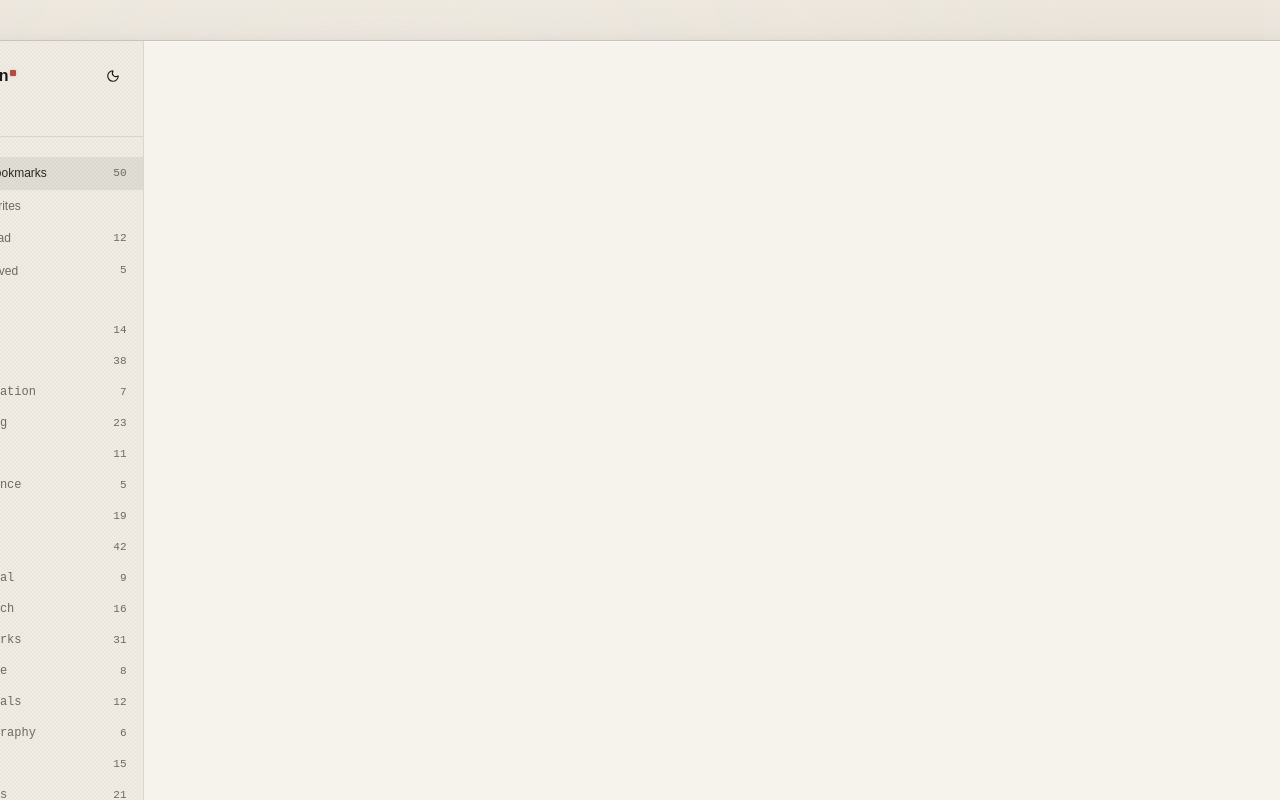
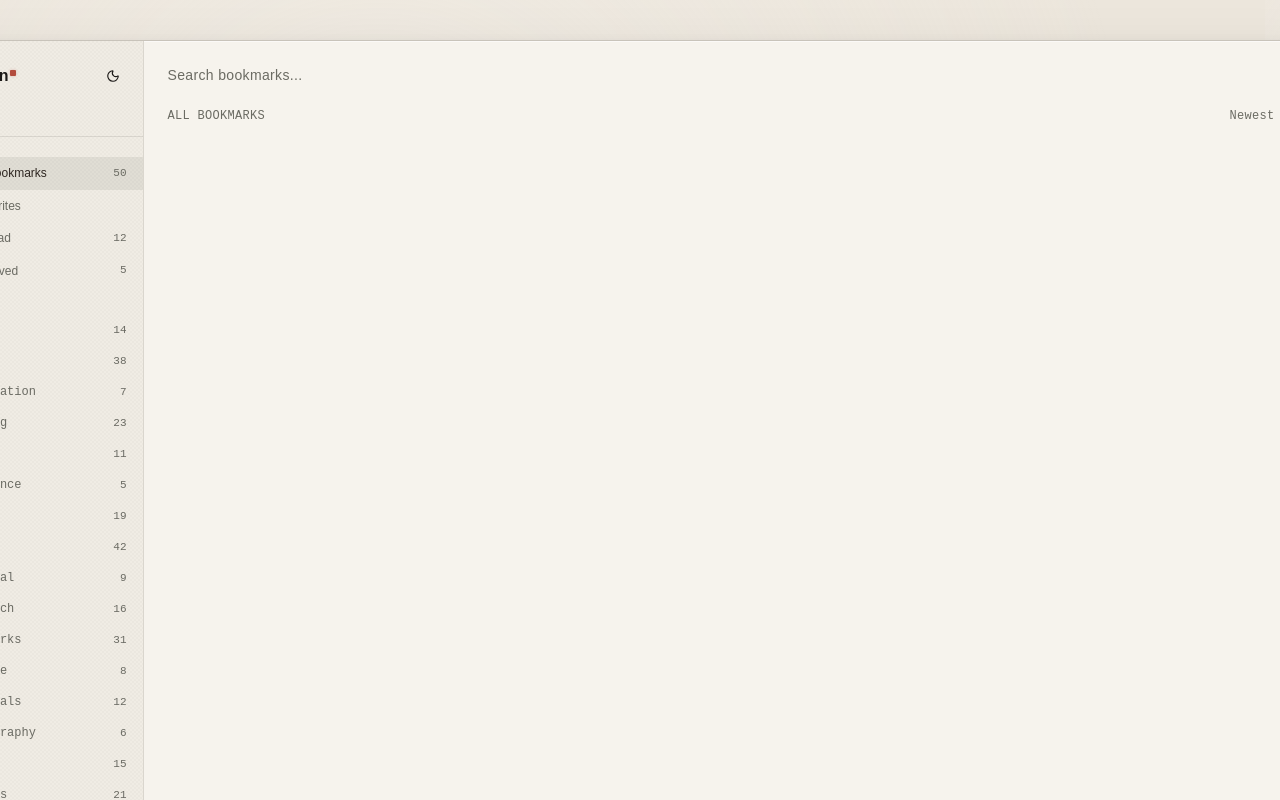
Before and after one commit to ogzhanolguncu/ronin, a React (Vite) app in the folder web2/: page / in a window 1280 px wide. Shown: the top 800 px of the page. Built offline with nearby package versions, Linux system fonts and the light colour scheme.

Commit message:
feat: add toolbar

```diff
--- a/web2/src/App.tsx
+++ b/web2/src/App.tsx
@@ -1,9 +1,11 @@
 import { Sidebar } from "./components/sidebar";
+import { Content } from "./components/content";
 
 function App() {
   return (
     <div className="app">
       <Sidebar />
+      <Content />
     </div>
   );
 }
--- /dev/null
+++ b/web2/src/components/content/index.tsx
@@ -0,0 +1,12 @@
+import { ContentToolbar } from "./toolbar";
+
+export function Content() {
+  return (
+    <main className="flex h-full flex-col overflow-hidden">
+      <ContentToolbar />
+      <div className="flex-1 overflow-y-auto">
+        {/* future: bookmark cards */}
+      </div>
+    </main>
+  );
+}
--- /dev/null
+++ b/web2/src/components/content/toolbar.tsx
@@ -0,0 +1,32 @@
+import { SearchIcon } from "@/components/ui/icons";
+import { Input } from "@/components/ui/input";
+import { NativeSelect, NativeSelectOption } from "@/components/ui/native-select";
+
+export function ContentToolbar() {
+  return (
+    <>
+      <div className="px-6 pt-6 pb-4">
+        <div className="flex items-center gap-2">
+          {/* <SearchIcon className="size-3.5 text-sumi" /> */}
+          <Input
+            variant="ghost"
+            placeholder="Search bookmarks..."
+            className="search-input flex-1"
+          />
+        </div>
+      </div>
+
+      <div className="flex items-baseline justify-between px-6 pb-4">
+        <h2 className="text-xs font-mono tracking-wide text-muted2 uppercase">
+          All bookmarks
+        </h2>
+        <NativeSelect variant="ghost" size="sm" defaultValue="newest">
+          <NativeSelectOption value="newest">Newest</NativeSelectOption>
+          <NativeSelectOption value="oldest">Oldest</NativeSelectOption>
+          <NativeSelectOption value="az">A → Z</NativeSelectOption>
+          <NativeSelectOption value="za">Z → A</NativeSelectOption>
+        </NativeSelect>
+      </div>
+    </>
+  );
+}
--- /dev/null
+++ b/web2/src/components/ui/input.tsx
@@ -0,0 +1,36 @@
+import * as React from "react"
+
+import { cva, type VariantProps } from "class-variance-authority"
+import { cn } from "@/lib/utils"
+
+const inputVariants = cva(
+  "w-full min-w-0 bg-transparent text-sm text-foreground outline-none transition-colors disabled:pointer-events-none disabled:cursor-not-allowed disabled:opacity-50",
+  {
+    variants: {
+      variant: {
+        default:
+          "h-8 rounded-lg border border-input px-2.5 py-1 file:inline-flex file:h-6 file:border-0 placeholder:text-muted-foreground focus-visible:border-ring focus-visible:ring-3 focus-visible:ring-ring/50 disabled:bg-input/50 aria-invalid:border-destructive aria-invalid:ring-3 aria-invalid:ring-destructive/20 dark:bg-input/30 dark:disabled:bg-input/80 dark:aria-invalid:border-destructive/50 dark:aria-invalid:ring-destructive/40",
+        ghost: "text-sm tracking-wide placeholder:text-muted2",
+      },
+    },
+    defaultVariants: { variant: "default" },
+  }
+)
+
+function Input({
+  className,
+  variant,
+  type,
+  ...props
+}: React.ComponentProps<"input"> & VariantProps<typeof inputVariants>) {
+  return (
+    <input
+      type={type}
+      data-slot="input"
+      className={cn(inputVariants({ variant, className }))}
+      {...props}
+    />
+  )
+}
+
+export { Input, inputVariants }
--- /dev/null
+++ b/web2/src/components/ui/native-select.tsx
@@ -0,0 +1,68 @@
+import * as React from "react"
+
+import { cn } from "@/lib/utils"
+import { ChevronDownIcon } from "lucide-react"
+
+type NativeSelectProps = Omit<React.ComponentProps<"select">, "size"> & {
+  size?: "sm" | "default"
+  variant?: "default" | "ghost"
+}
+
+function NativeSelect({
+  className,
+  size = "default",
+  variant = "default",
+  ...props
+}: NativeSelectProps) {
+  const isGhost = variant === "ghost"
+
+  return (
+    <div
+      className={cn(
+        "group/native-select relative w-fit has-[select:disabled]:opacity-50",
+        className
+      )}
+      data-slot="native-select-wrapper"
+      data-size={size}
+    >
+      <select
+        data-slot="native-select"
+        data-size={size}
+        className={cn(
+          "w-full min-w-0 appearance-none py-1 pr-8 pl-2.5 text-sm transition-colors outline-none select-none selection:bg-primary selection:text-primary-foreground disabled:pointer-events-none disabled:cursor-not-allowed",
+          isGhost
+            ? "border-transparent bg-transparent font-mono text-xs tracking-wide text-muted2 cursor-pointer hover:text-foreground focus-visible:border-transparent focus-visible:ring-0"
+            : "h-8 rounded-lg border border-input bg-transparent placeholder:text-muted-foreground focus-visible:border-ring focus-visible:ring-3 focus-visible:ring-ring/50 aria-invalid:border-destructive aria-invalid:ring-3 aria-invalid:ring-destructive/20 data-[size=sm]:h-7 data-[size=sm]:rounded-[min(var(--radius-md),10px)] data-[size=sm]:py-0.5 dark:bg-input/30 dark:hover:bg-input/50 dark:aria-invalid:border-destructive/50 dark:aria-invalid:ring-destructive/40"
+        )}
+        {...props}
+      />
+      <ChevronDownIcon
+        className={cn(
+          "pointer-events-none absolute top-1/2 right-2.5 size-4 -translate-y-1/2 select-none",
+          isGhost ? "text-muted2" : "text-muted-foreground"
+        )}
+        aria-hidden="true"
+        data-slot="native-select-icon"
+      />
+    </div>
+  )
+}
+
+function NativeSelectOption({ ...props }: React.ComponentProps<"option">) {
+  return <option data-slot="native-select-option" {...props} />
+}
+
+function NativeSelectOptGroup({
+  className,
+  ...props
+}: React.ComponentProps<"optgroup">) {
+  return (
+    <optgroup
+      data-slot="native-select-optgroup"
+      className={cn(className)}
+      {...props}
+    />
+  )
+}
+
+export { NativeSelect, NativeSelectOptGroup, NativeSelectOption }
--- a/web2/src/index.css
+++ b/web2/src/index.css
@@ -278,6 +278,15 @@ body {
   background: transparent;
 }
 
+/* Search input focus transition */
+.search-input {
+  border-bottom: 1px solid transparent;
+  transition: border-color 300ms ease;
+}
+.search-input:focus {
+  border-color: var(--border-soft);
+}
+
 /* Shimmer animation for skeletons */
 @keyframes shimmer {
   0% {
```
Also changed, not shown: 1 other file (tests, documents, lock files or other folders).
